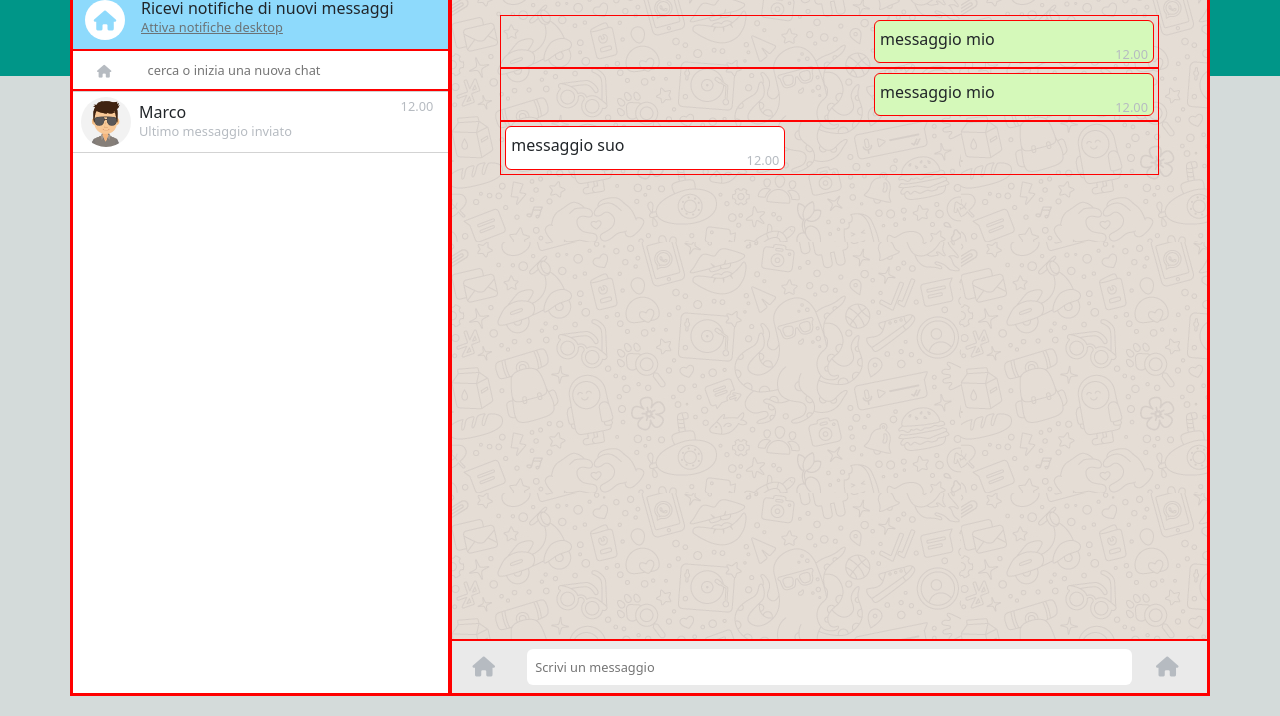
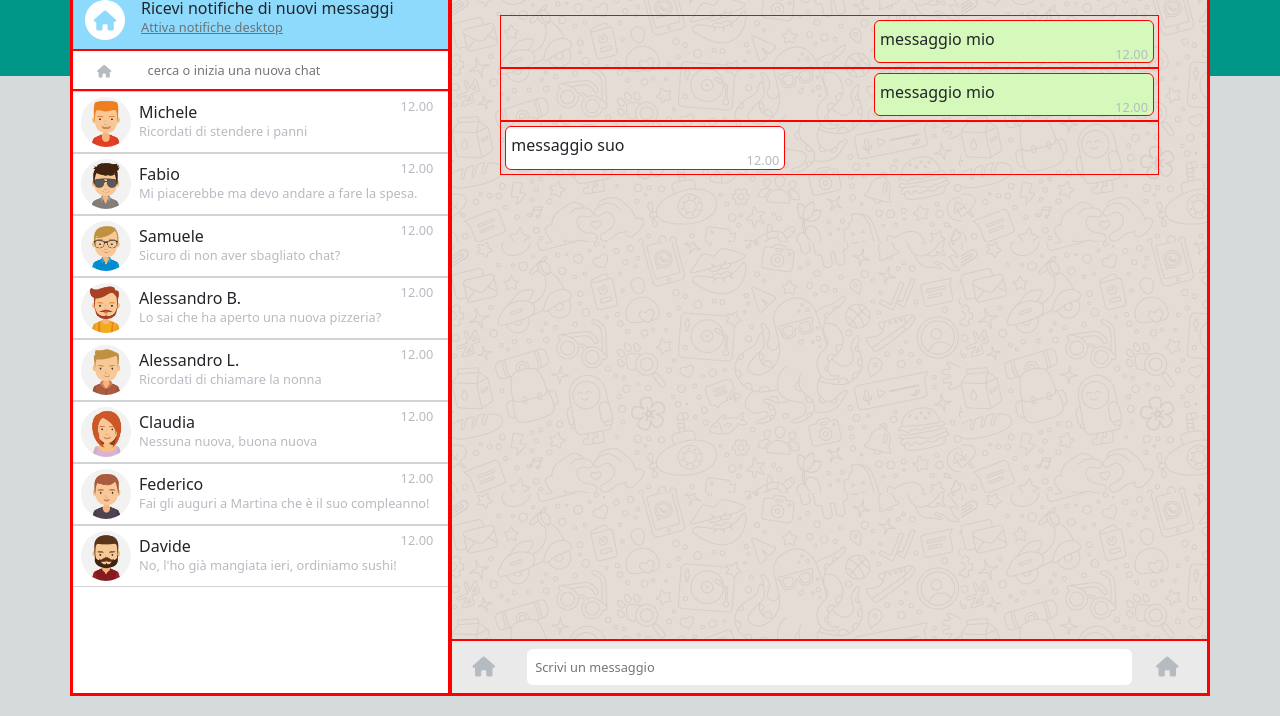
Before and after one commit to CristianUrsino/vue-boolzapp, a plain HTML site: page index.html in a window 1280 px wide. Shown: the part 84-800 px from the top of the page. Drawn offline with nearby package versions, Linux system fonts and the light colour scheme.

Commit message:
MILESTONE 1 COMPLETE

```diff
--- a/index.html
+++ b/index.html
@@ -55,11 +55,11 @@
                         </div>
                         <!-- CONTACTS -->
                         <div class="col-12 debug contact-container flex-grow-1 overflow-y-auto h-0 p-0">
-                            <div class="contact position-relative d-flex gap-2 align-items-center">
-                                <figure class="img-contact ms-2"><img src="img/avatar_2.jpg" alt="immagine di 'Marco'"></figure>
+                            <div v-for="(contact,index) in contacts" :key="index" class="contact position-relative d-flex gap-2 align-items-center">
+                                <figure class="img-contact ms-2"><img :src="contact.avatar" :alt="'immagine di'+ contact.name"></figure>
                                 <div>
-                                    <div>Marco</div>
-                                    <div class="my-text-secondary">Ultimo messaggio inviato</div>
+                                    <div>{{contact.name}}</div>
+                                    <div class="my-text-secondary">{{foundLastMessage(index)}}</div>
                                 </div>
                                 <div class="my-text-secondary time">12.00</div>
                             </div>
--- a/script/script.js
+++ b/script/script.js
@@ -10,9 +10,17 @@ const { createApp } = Vue;
       }
     },
     methods:{
-
+      foundLastMessage(i){
+        let j = this.contacts[i].messages.length - 1;
+        while( j >= 0){
+          if (this.contacts[i].messages[j].status === 'sent' ){
+            return this.contacts[i].messages[j].message;
+          }
+          j--;
+        }
+        return '';
+      }
     },
     amounted() {
-
     }
   }).mount('#app')
```
